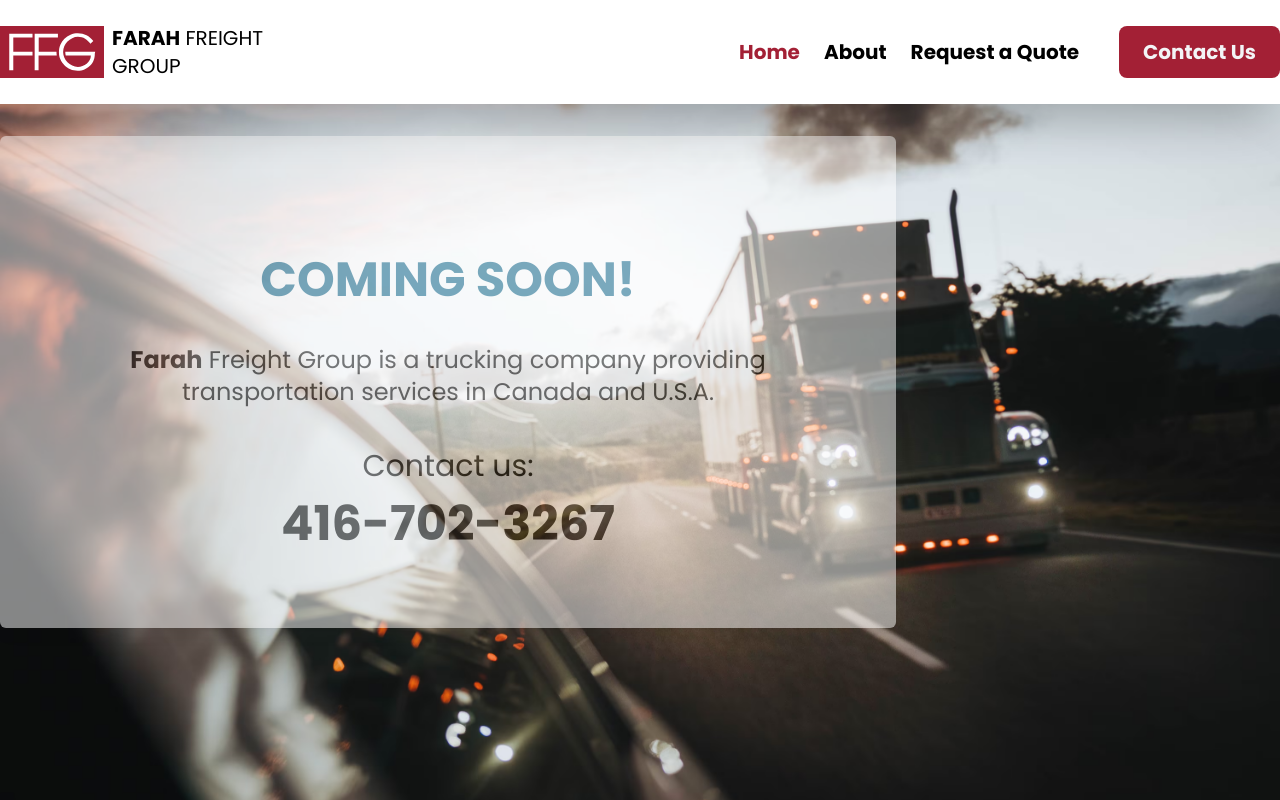
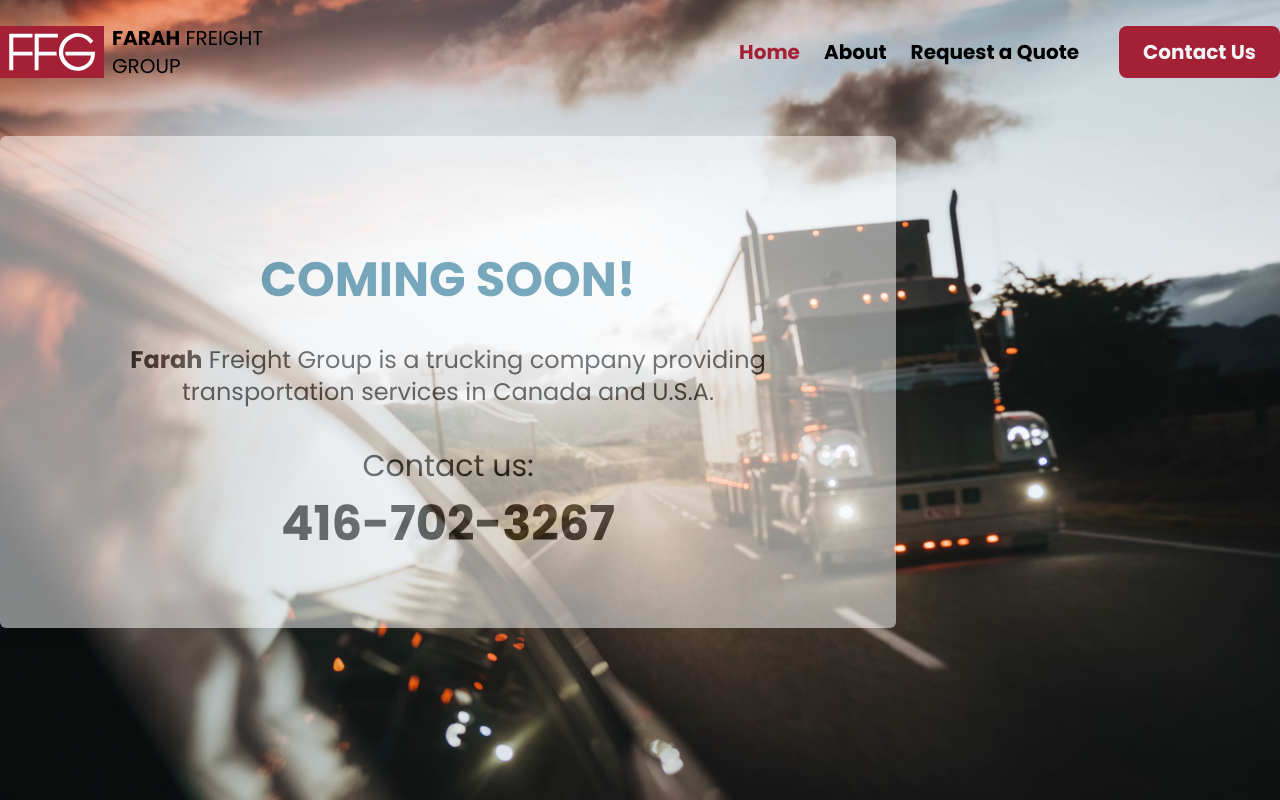
Before and after one commit to propbono/farahfg.com, a Next.js app: page / in a window 1280 px wide. Built offline with nearby package versions, Linux system fonts and the light colour scheme.

Commit message:
update transition styling

```diff
--- a/components/header/Header.tsx
+++ b/components/header/Header.tsx
@@ -4,7 +4,7 @@
 
 const styles = {
   wrapper:
-    "group fixed w-full hover:shadow-2xl transition delay-150 bg-white bg-opacity-0 hover:bg-opacity-100 duration-700 ease-in-out z-10",
+    "group fixed w-full hover:shadow-2xl transition delay-150 bg-white bg-opacity-0 hover:bg-opacity-100 transition-long z-10",
   container:
     "container flex flex-wrap items-center justify-between mx-auto p-6 md:px-0",
 };
```
